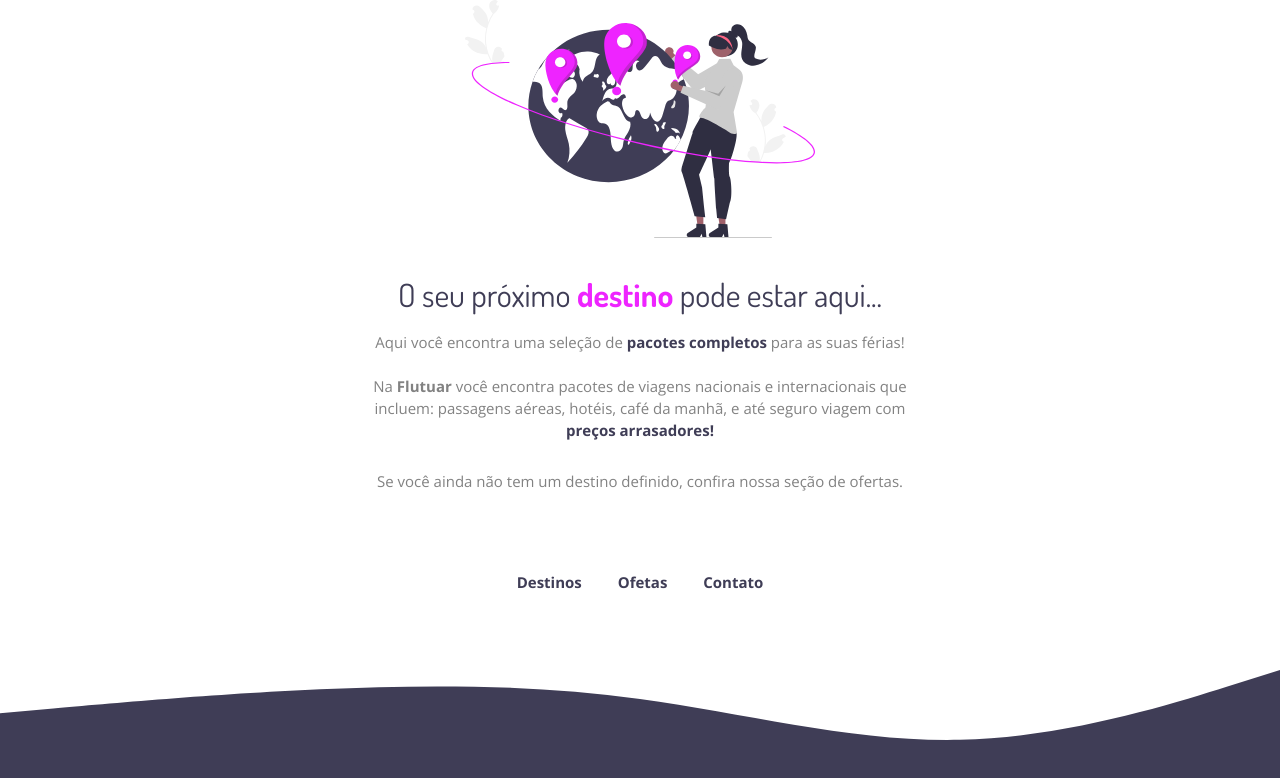
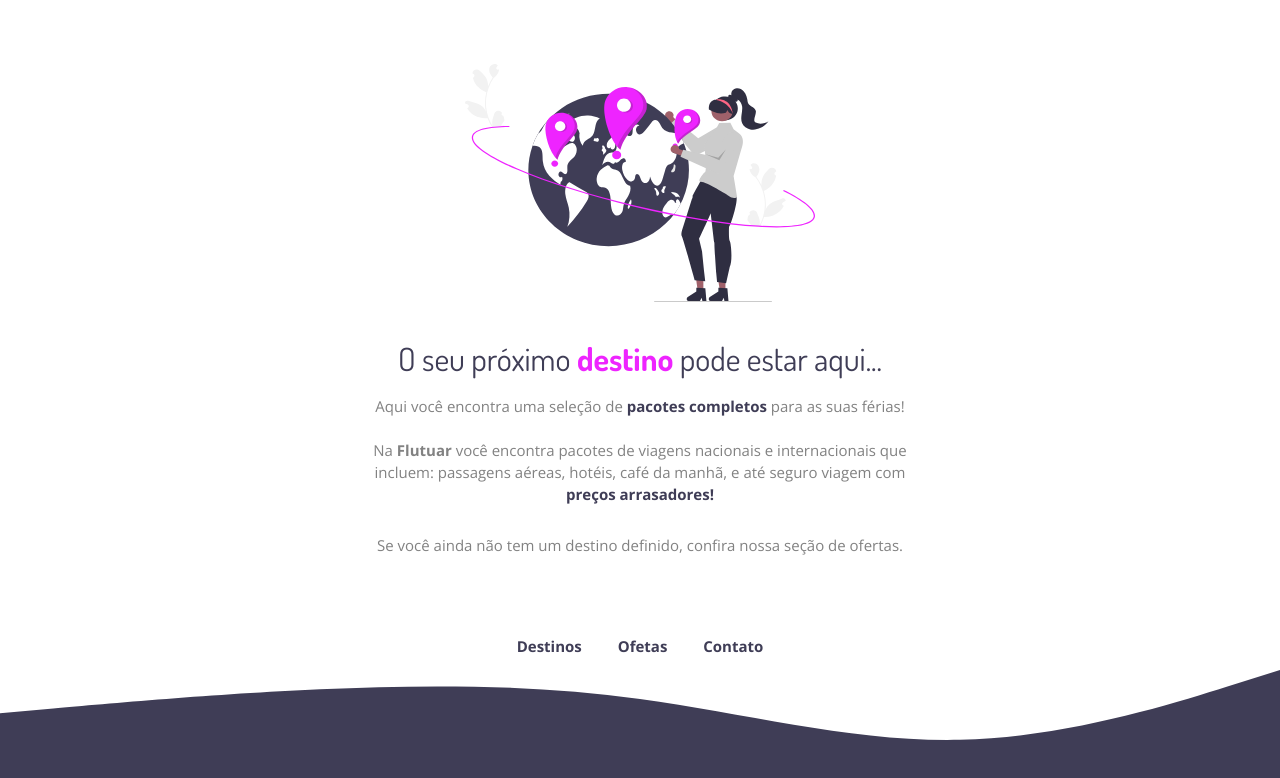
Before and after one commit to rodkunz/flutuar-viagens, a plain HTML site: page index.html in a window 1280 px wide. Drawn offline with nearby package versions, Linux system fonts and the light colour scheme.

Commit message:
update README.md

```diff
--- a/style.css
+++ b/style.css
@@ -11,6 +11,10 @@ body {
   line-height: 22px;
   color: #828282;
   text-align: center;
+}
+
+.main img {
+  margin-top: 64px;
 }
 
 h1 {
```
Also changed, not shown: github/preview.png.
